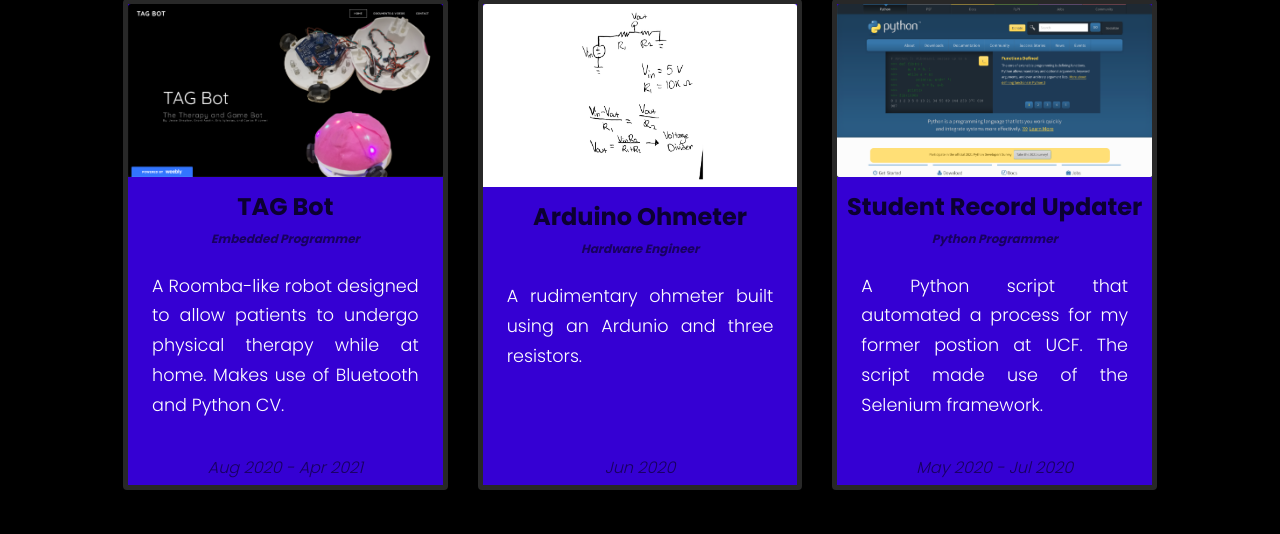
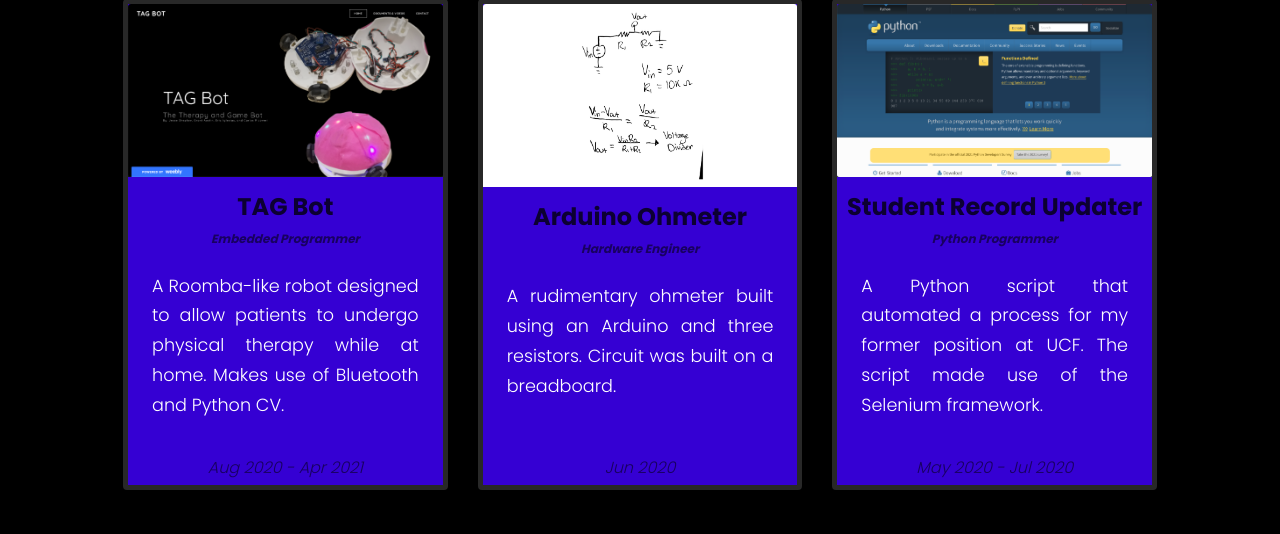
Before and after one commit to carlosricov/Personal-Portfolio, a Flask app: page /projects in a window 1280 px wide. Shown: the part 867-1401 px from the top of the page. Run offline with Flask 2, Linux system fonts and the light colour scheme; some libraries are stand-ins or nearby versions.

Commit message:
Fixes typos

```diff
--- a/app/templates/projects.html
+++ b/app/templates/projects.html
@@ -129,7 +129,7 @@
                             <h5 class="card-title mt-3 font-weight-bold text-center">Arduino Ohmeter</h5>
                             <h6 class="card-subtitle font-weight-bold text-center mb-3" style="font-style: italic;"><span class="badge">Hardware Engineer</span></h6>
 
-                            <p class="card-text text-justify mt-2 mx-4 pb-5">A rudimentary ohmeter built using an Ardunio and three resistors.</p>
+                            <p class="card-text text-justify mt-2 mx-4 pb-5">A rudimentary ohmeter built using an Arduino and three resistors. Circuit was built on a breadboard.</p>
                             <div class="container-fluid px-0 mx-0 text-center" style="position: absolute; bottom:0;">
                                 <p class="card-foot font-weight-light text-center mb-1">Jun 2020</p>
                             </div>
@@ -141,7 +141,7 @@
                             <h5 class="card-title mt-3 font-weight-bold text-center">Student Record Updater</h5>
                             <h6 class="card-subtitle font-weight-bold text-center mb-3" style="font-style: italic;"><span class="badge">Python Programmer</span></h6>
 
-                            <p class="card-text text-justify mt-2 mx-4 pb-5">A Python script that automated a process for my former postion at UCF. The script made use of the Selenium framework.</p>
+                            <p class="card-text text-justify mt-2 mx-4 pb-5">A Python script that automated a process for my former position at UCF. The script made use of the Selenium framework.</p>
                             <div class="container-fluid px-0 mx-0 text-center" style="position: absolute; bottom:0;">
                                 <p class="card-foot font-weight-light text-center mb-1">May 2020 - Jul 2020</p>
                             </div>
```
